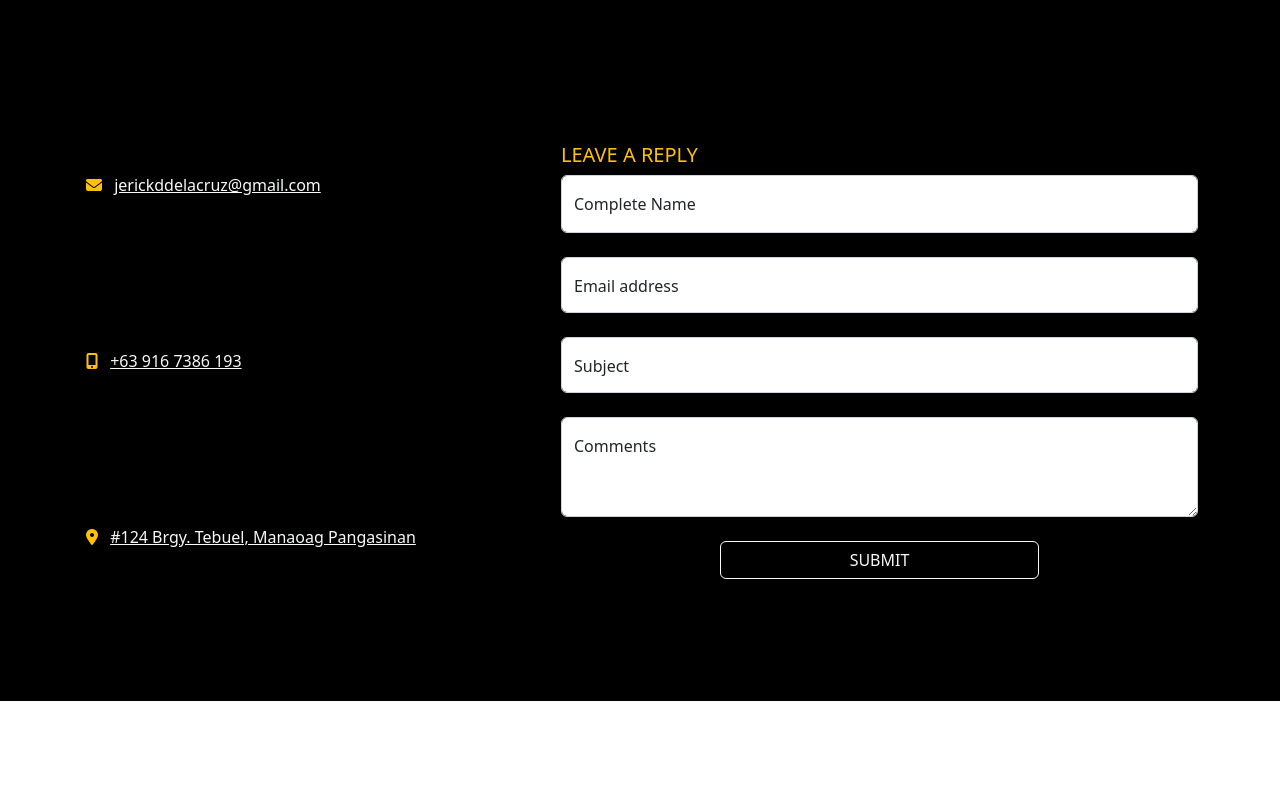
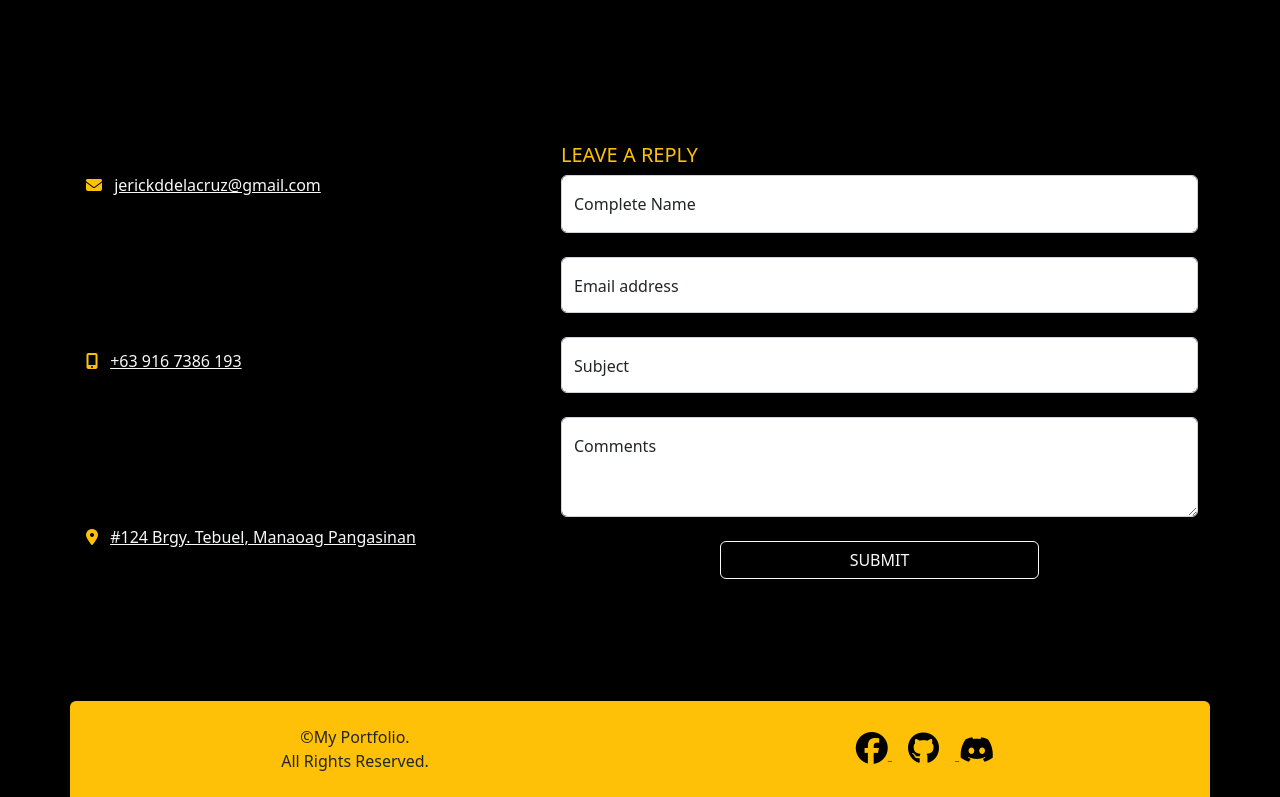
Before and after one commit to Rokhel121314/MyPortfolio, a plain HTML site: page index.html in a window 1280 px wide. Shown: the part 1715-2512 px from the top of the page. Before the commit the page ends 2416 px from the top, so only its background shows below. Drawn offline with nearby package versions, Linux system fonts and the light colour scheme.

Commit message:
added_footer/3rd_revision

```diff
--- a/css/style.css
+++ b/css/style.css
@@ -39,7 +39,8 @@
     top:30vh;
 }
 .navbar {
-    box-shadow:0px 4px 20px 0px rgba(255, 255, 255, 0.1);
+    box-shadow:1px 0px 20px 0px rgba(255, 255, 255, 0.3);
+    /* box-shadow: rgba(192, 192, 192, 0.07) 0px 1px 1px, rgba(202, 201, 201, 0.07) 0px 2px 2px, rgba(174, 172, 172, 0.07) 0px 4px 4px, rgba(255, 255, 255, 0.07) 0px 8px 8px, rgba(255, 255, 255, 0.07) 0px 16px 16px; */
 }
 .nav-spacer {
     height:9vh;
--- a/index.html
+++ b/index.html
@@ -173,9 +173,32 @@
                 </div>
 
               </div>
-
+            </div>
+            <div class="container footer-container bg-warning rounded-top">
+              <div class="row d-flex justify-content-around text-center">
+                <div class="col-6 py-4 d-flex flext-sm-column align-items-center justify-content-around">
+                  <div class="row d-flex">
+                    <div class="col-12">©My Portfolio.</div>
+                    <div class="col-12">All Rights Reserved.</div>
+                  </div>
+                </div>
+                <div class="col-6 py-4 d-flex align-items-center justify-content-center">
+                    <div class="social-icons">
+                      <a href="https://www.facebook.com/Rokhel121314/">
+                        <i class="fa-brands fa-facebook fs-2 text-black"></i>
+                      </a>
+                      <a href="https://github.com/Rokhel121314">
+                        <i class="fa-brands fa-github fs-2 text-black px-3"></i>
+                      </a>
+                      <a href="https://discord.com/@me">
+                        <i class="fa-brands fa-discord fs-3 text-black"></i>
+                      </a>
+                    </div>
+                </div>
+              </div>
             </div>
         </div>
+
       </div>
       </div>
 
```
